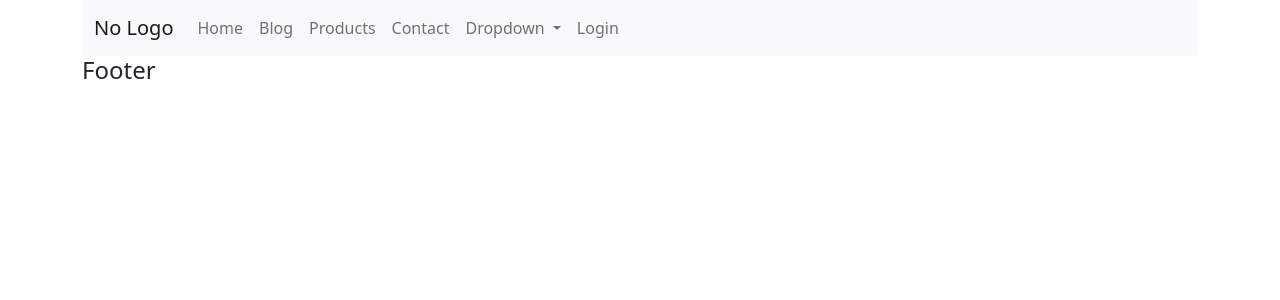
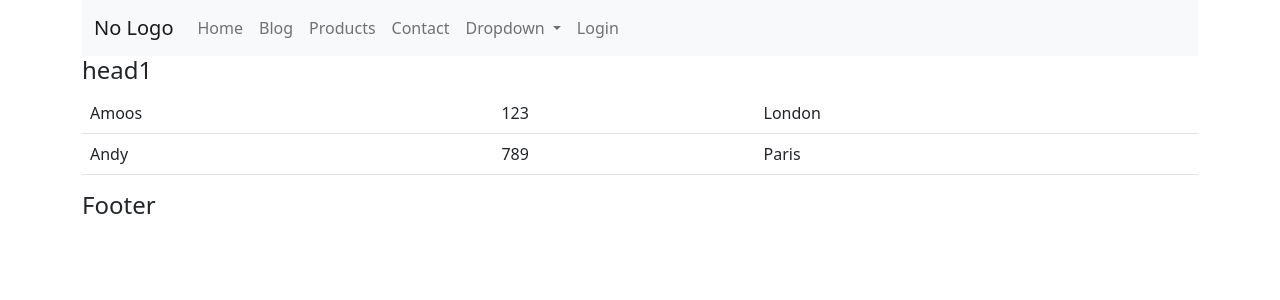
Before and after one commit to gmkhussain/VueWP, a Vue app in the folder vueapp/: page /ui in a window 1280 px wide. Shown: the top 300 px of the page. Built offline with nearby package versions, Linux system fonts and the light colour scheme; no server answers.

Commit message:
UiTable dynamic props base

```diff
--- a/vueapp/src/router/router.js
+++ b/vueapp/src/router/router.js
@@ -33,6 +33,11 @@ const routes = [
         path: '/checkout',
         name: 'Checkout_Page',
         component: () => import('@/views/frontend/pages/products/Checkout.vue'),
+    },
+    {
+        path: '/ui',
+        name: 'Ui_Page',
+        component: () => import('@/views/frontend/pages/UiPage.vue'),
     }
 
 ];
--- /dev/null
+++ b/vueapp/src/ui/UiTable.vue
@@ -0,0 +1,39 @@
+<template>
+    <div>
+      <h4>{{heading}}</h4>
+
+      <table class="table">
+        <tbody>
+            <tr v-for="( data, index ) in mydata" :key="index">
+              <!-- <td>{{data[req]}}</td> -->
+              <!-- <td>{{data.phone}}</td> -->
+              <td v-for="( r, idx ) in myreq" :key="idx">
+                <!-- {{idx}}
+                {{r}} -->
+                {{data[r]}}
+              </td>
+            </tr>
+        </tbody>
+      </table>
+    </div>
+</template>
+
+<script>
+export default{
+    name: "UiTable",
+    props: {
+        heading: String,
+        mydata: Array,
+        myreq: String
+    },
+    // data() {
+    //     return {
+    //         theData: []
+    //     }
+    // },
+    // mounted() {
+    //     console.log("this.mydata", this.mydata)
+    //     this.theData = this.mydata
+    // }
+}
+</script>
--- /dev/null
+++ b/vueapp/src/views/frontend/pages/UiPage.vue
@@ -0,0 +1,38 @@
+<template>
+    <section class="login">
+        <div class="container">
+           <UiTable heading="head1" :mydata="mydata" :myreq="myreq" />
+        </div>
+    </section>
+</template>
+
+<script>
+import UiTable from '@/ui/UiTable'
+
+export default {
+    name: "Ui_Page",
+    components: {
+      UiTable,
+    },
+    data() {
+        return {
+          mydata: [
+            {
+                name: "Amoos",
+                phone: "123",
+                city: "London"
+            },
+            {
+                name: "Andy",
+                phone: "789",
+                city: "Paris"
+            }
+          ],
+          myreq: ["name", "phone", "city"]
+        }
+    },
+    methods: {
+
+    }
+}
+</script>
```
Also changed, not shown: 1 other file (tests, documents, lock files or other folders).
